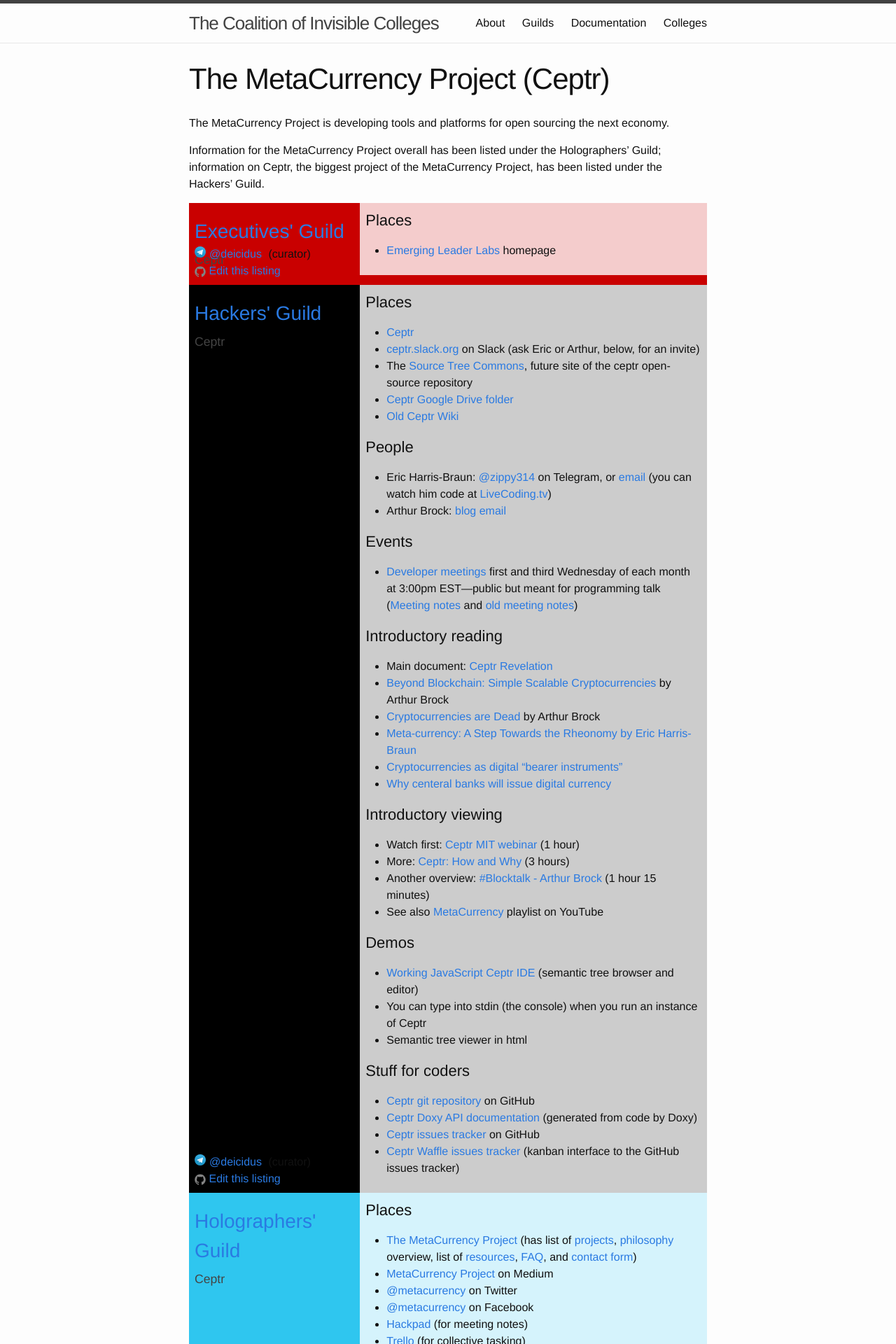
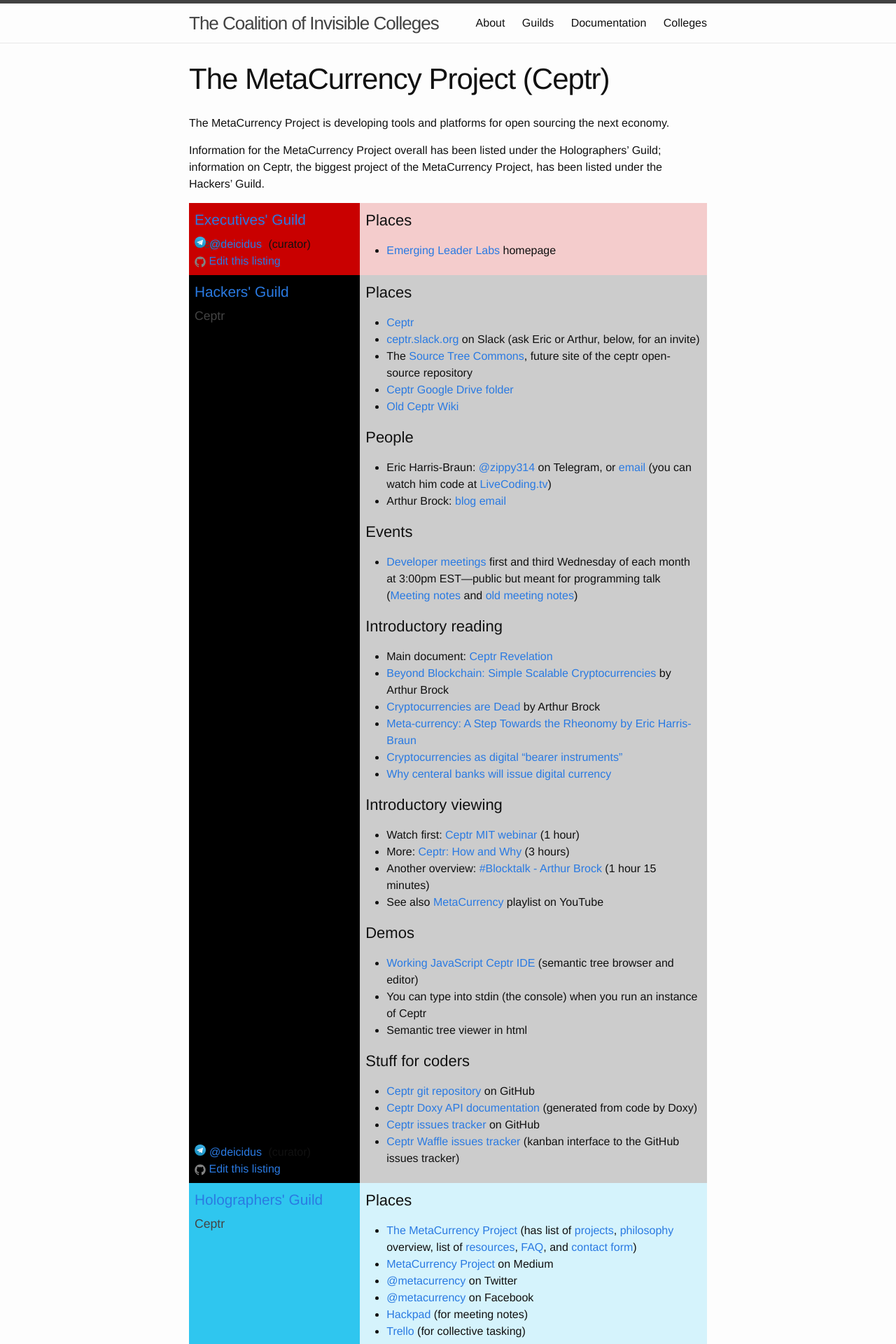
Before and after one commit to coalition-of-invisible-colleges/cic.github.io, a Jekyll site: the page built from colleges/Ceptr.md, in a window 1280 px wide. Shown: the top 1920 px of the page at 70% size. Built offline with Jekyll 4.4.1, drawn with Linux system fonts in a browser that asks for light colours.

Commit message:
Update _layout.scss

```diff
--- a/_sass/_layout.scss
+++ b/_sass/_layout.scss
@@ -279,11 +279,9 @@
   margin-bottom: 0;
 }
 
-@include media-query($on-laptop) {
-  .guildtitle h2 {
-    font-size: 1.3em;
-    padding-top: 0;
-  }
+.guildtitle h2 {
+  font-size: 1.3em;
+  padding-top: 0;
 }
 
 .listing .guildlisting {
```
